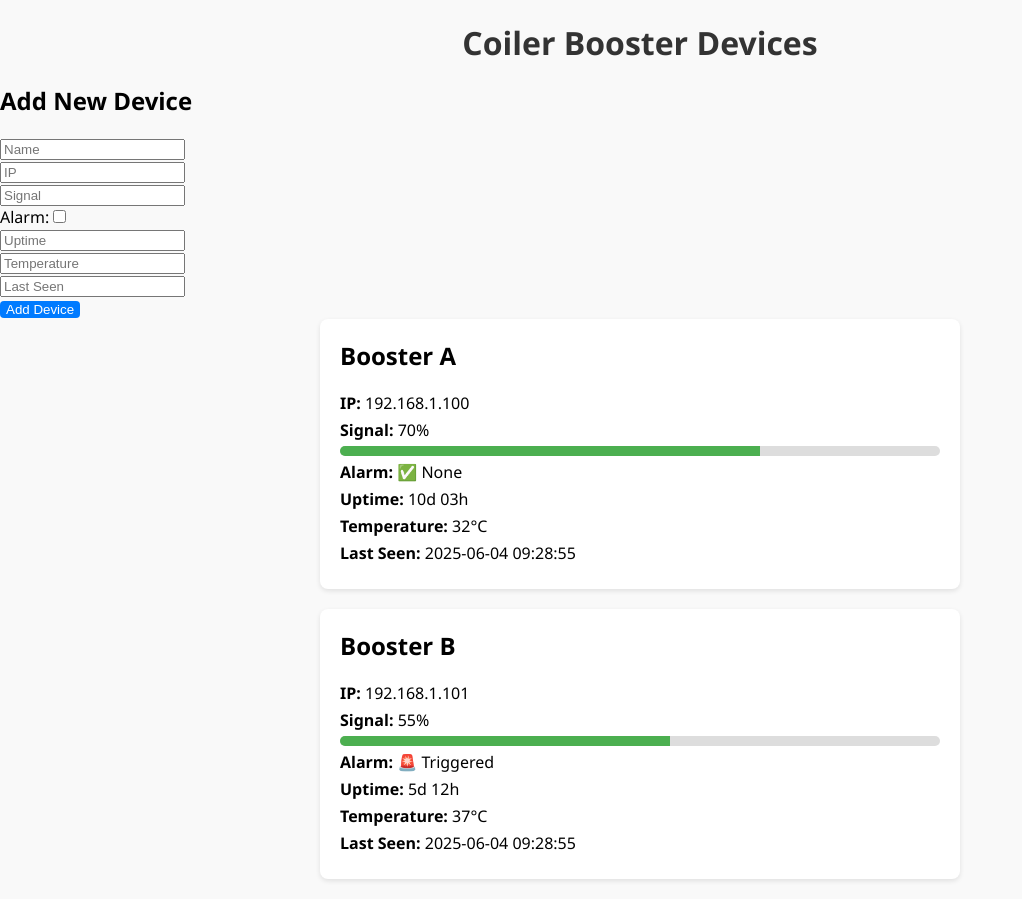
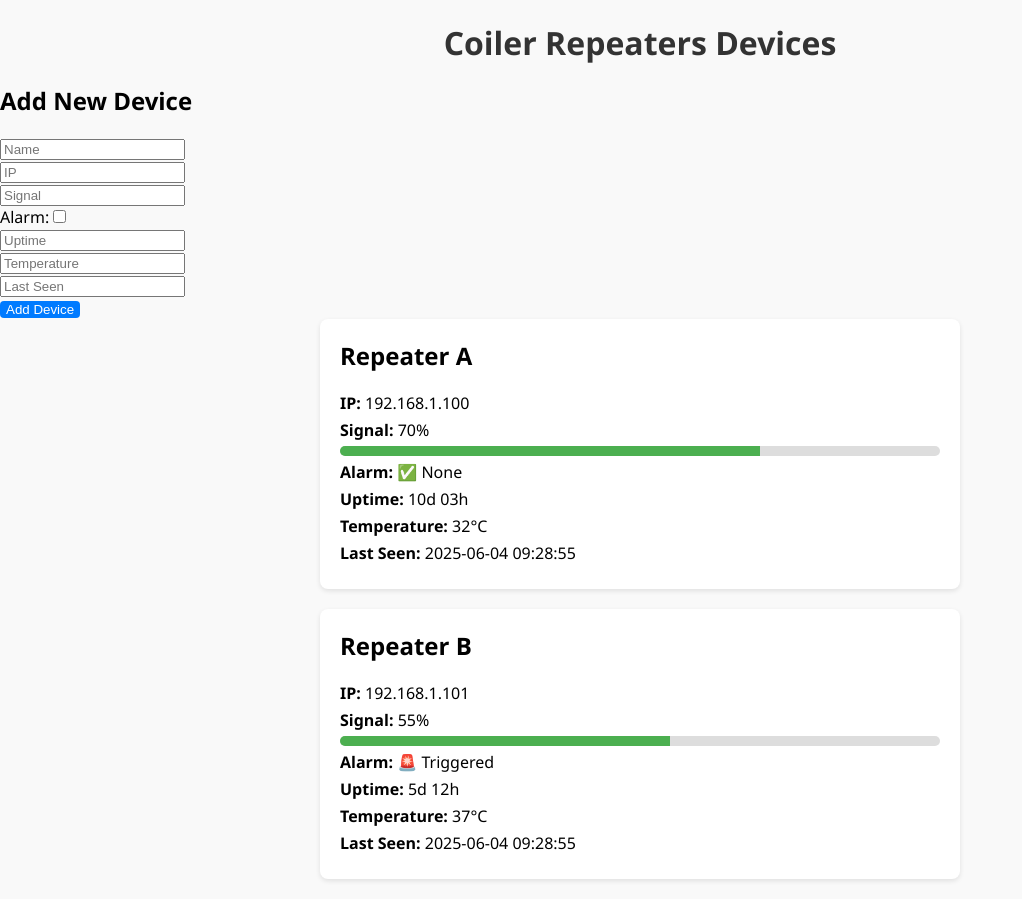
Before and after one commit to Tang-tech-SETAR/cloud-infinity-frontend, a React (Create React App) app: page / in a window 1280 px wide. Shown: the whole page, without its empty margins (0-1022 px from the left). Built offline with nearby package versions, Linux system fonts and the light colour scheme; the HTML template or start-up script is replaced by a standard one.

Commit message:
Update title to Coiler Repeaters Devices

```diff
--- a/src/App.js
+++ b/src/App.js
@@ -18,7 +18,7 @@ function App() {
     setDevices([
       {
         id: 1,
-        name: "Booster A",
+        name: "Repeater A",
         ip: "192.168.1.100",
         signal: 70,
         alarm: false,
@@ -28,7 +28,7 @@ function App() {
       },
       {
         id: 2,
-        name: "Booster B",
+        name: "Repeater B",
         ip: "192.168.1.101",
         signal: 55,
         alarm: true,
@@ -67,7 +67,7 @@ function App() {
   return (
     <div className="container">
 
-      <h1>Coiler Booster Devices</h1>
+      <h1>Coiler Repeaters Devices</h1>
 
       {/* Add Device Form */}
       <div className="form-container">
```
